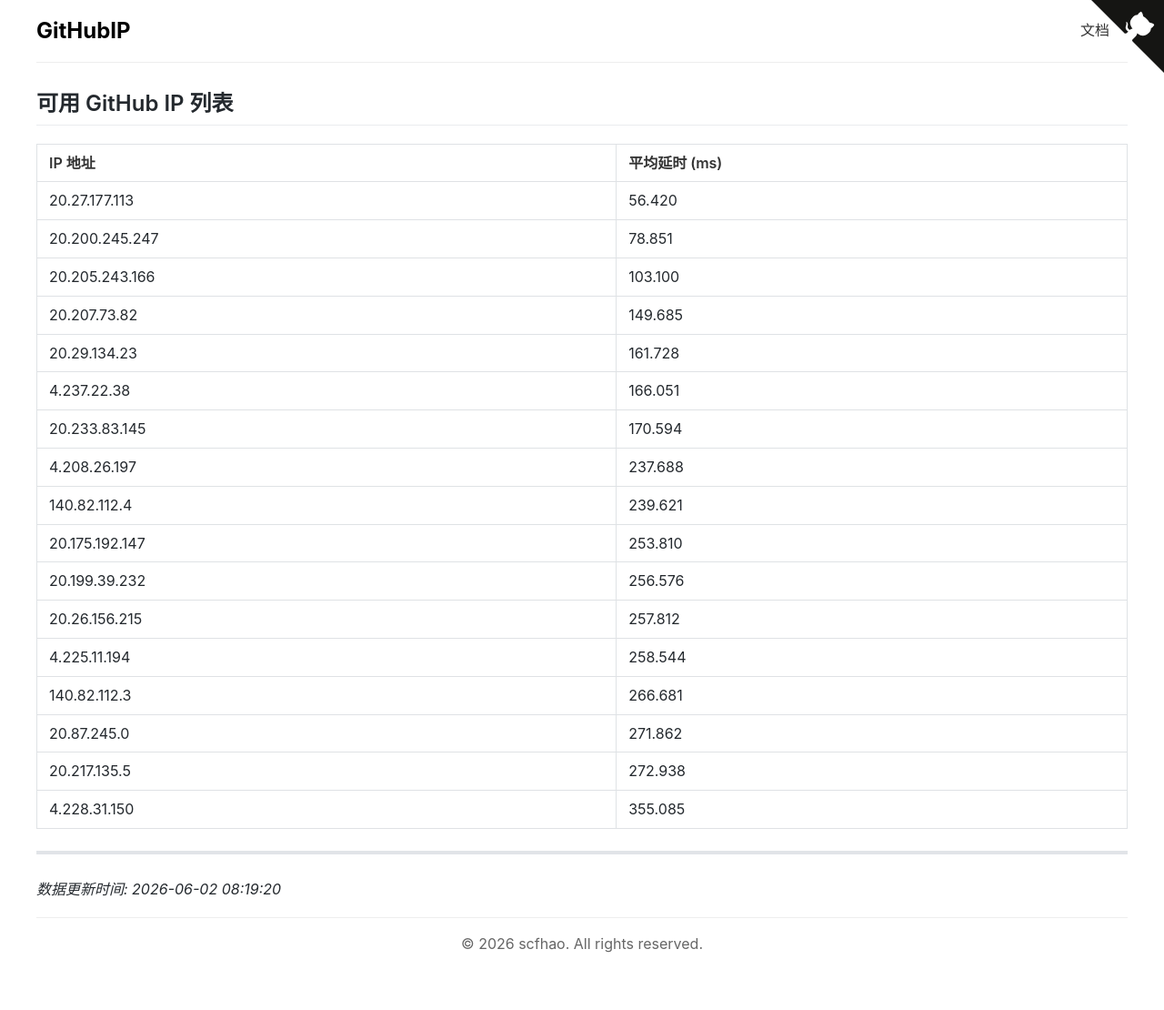
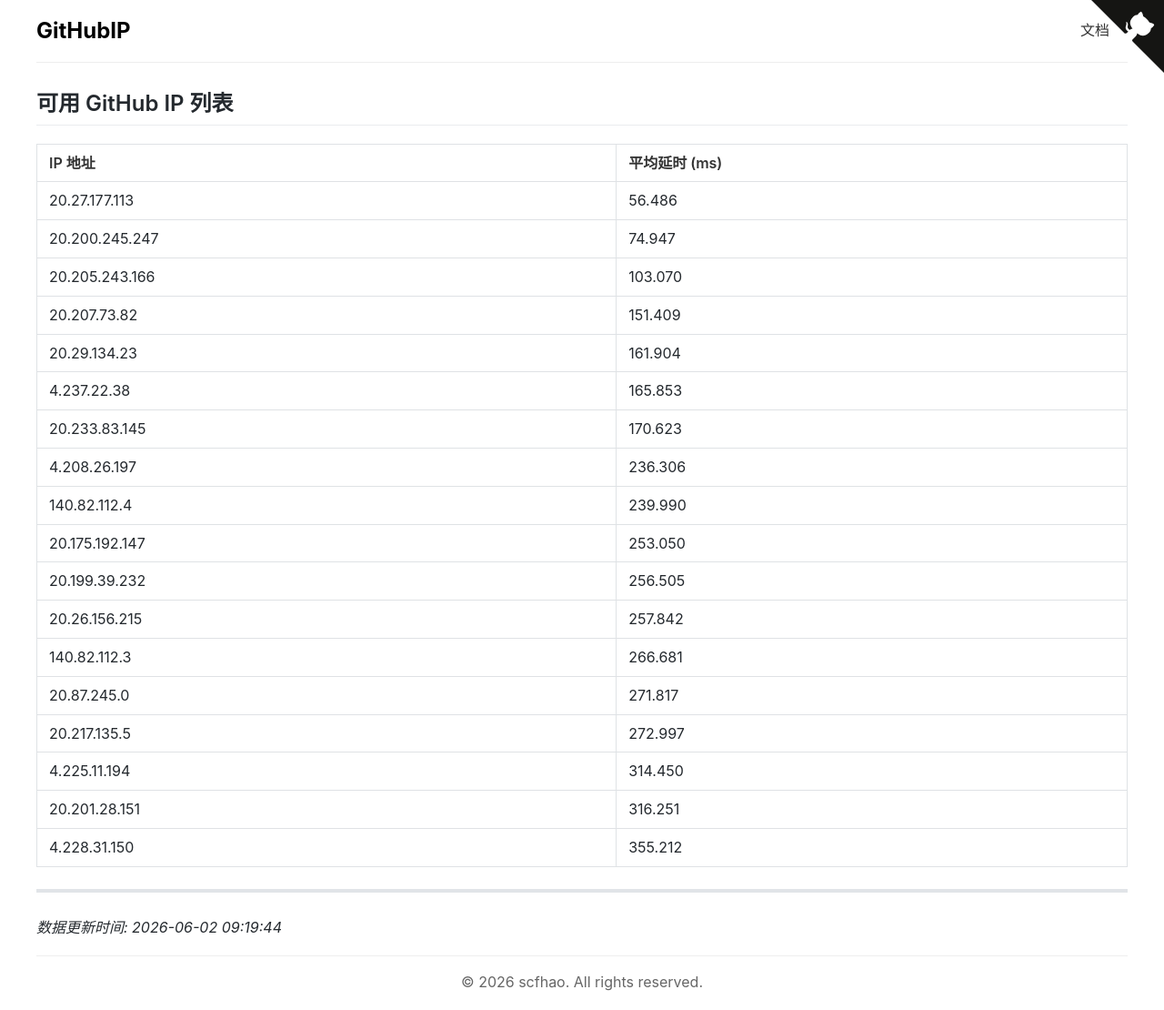
Before and after one commit to scfhao/GitHubIP, a Jekyll site: the page built from index.md, in a window 1280 px wide. Shown: the whole page at 91% size. Built offline with Jekyll 4.4.1, drawn with Linux system fonts in a browser that asks for light colours; before the commit the page ends 1068 px from its top, so only the background shows below that.

Commit message:
自动脚本执行 - 2026-06-02 09:19:44

```diff
--- a/index.md
+++ b/index.md
@@ -1,31 +1,32 @@
 ---
 layout: home
 title: GitHub IP 列表
-date: 2026-06-02 08:19:20
+date: 2026-06-02 09:19:44
 ---
 
 ## 可用 GitHub IP 列表
 
 | IP 地址 | 平均延时 (ms) |
 |---------|--------------|
-| 20.27.177.113 | 56.420 |
-| 20.200.245.247 | 78.851 |
-| 20.205.243.166 | 103.100 |
-| 20.207.73.82 | 149.685 |
-| 20.29.134.23 | 161.728 |
-| 4.237.22.38 | 166.051 |
-| 20.233.83.145 | 170.594 |
-| 4.208.26.197 | 237.688 |
-| 140.82.112.4 | 239.621 |
-| 20.175.192.147 | 253.810 |
-| 20.199.39.232 | 256.576 |
-| 20.26.156.215 | 257.812 |
-| 4.225.11.194 | 258.544 |
+| 20.27.177.113 | 56.486 |
+| 20.200.245.247 | 74.947 |
+| 20.205.243.166 | 103.070 |
+| 20.207.73.82 | 151.409 |
+| 20.29.134.23 | 161.904 |
+| 4.237.22.38 | 165.853 |
+| 20.233.83.145 | 170.623 |
+| 4.208.26.197 | 236.306 |
+| 140.82.112.4 | 239.990 |
+| 20.175.192.147 | 253.050 |
+| 20.199.39.232 | 256.505 |
+| 20.26.156.215 | 257.842 |
 | 140.82.112.3 | 266.681 |
-| 20.87.245.0 | 271.862 |
-| 20.217.135.5 | 272.938 |
-| 4.228.31.150 | 355.085 |
+| 20.87.245.0 | 271.817 |
+| 20.217.135.5 | 272.997 |
+| 4.225.11.194 | 314.450 |
+| 20.201.28.151 | 316.251 |
+| 4.228.31.150 | 355.212 |
 
 ---
 
-*数据更新时间: 2026-06-02 08:19:20*
+*数据更新时间: 2026-06-02 09:19:44*
```
